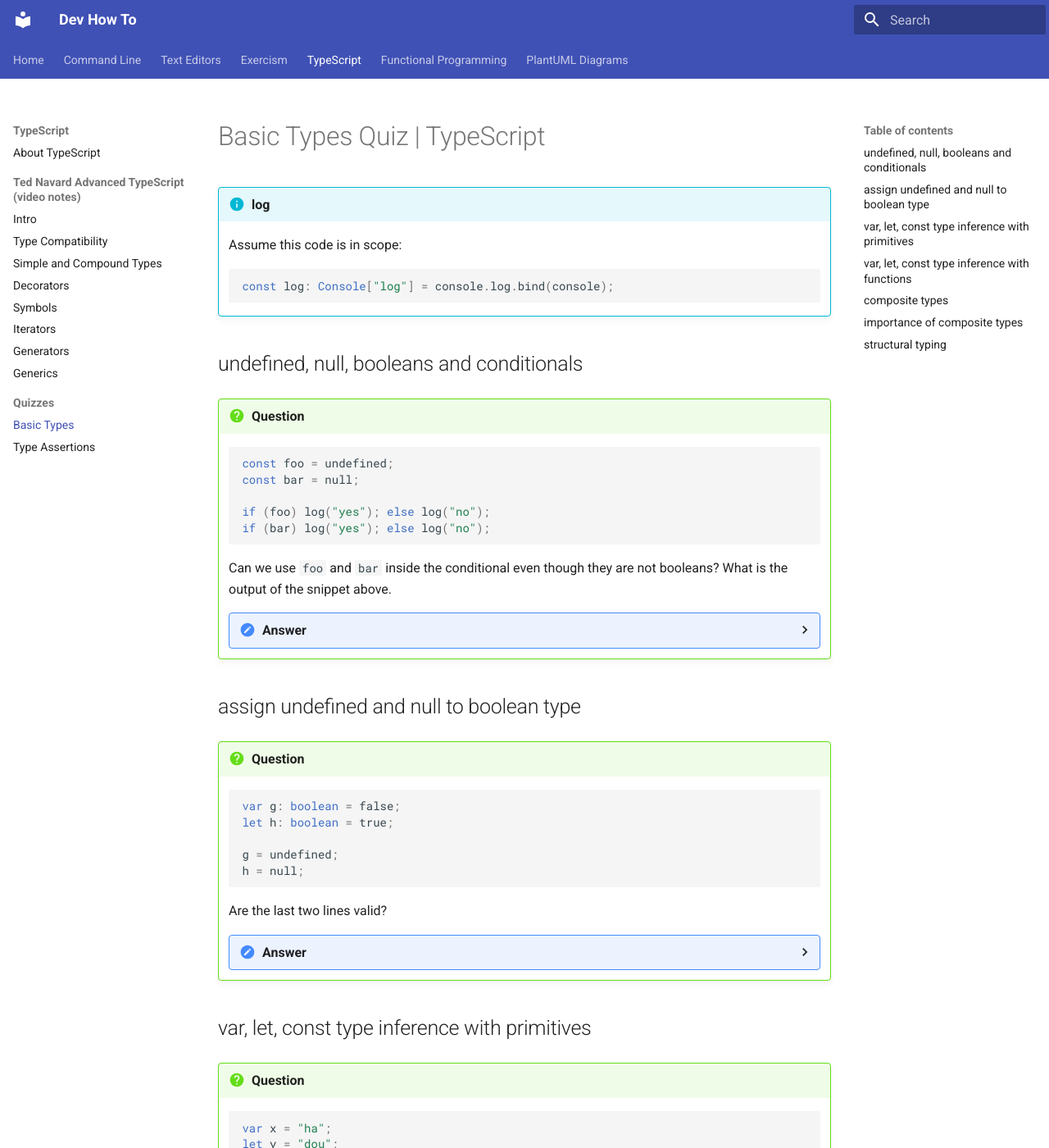
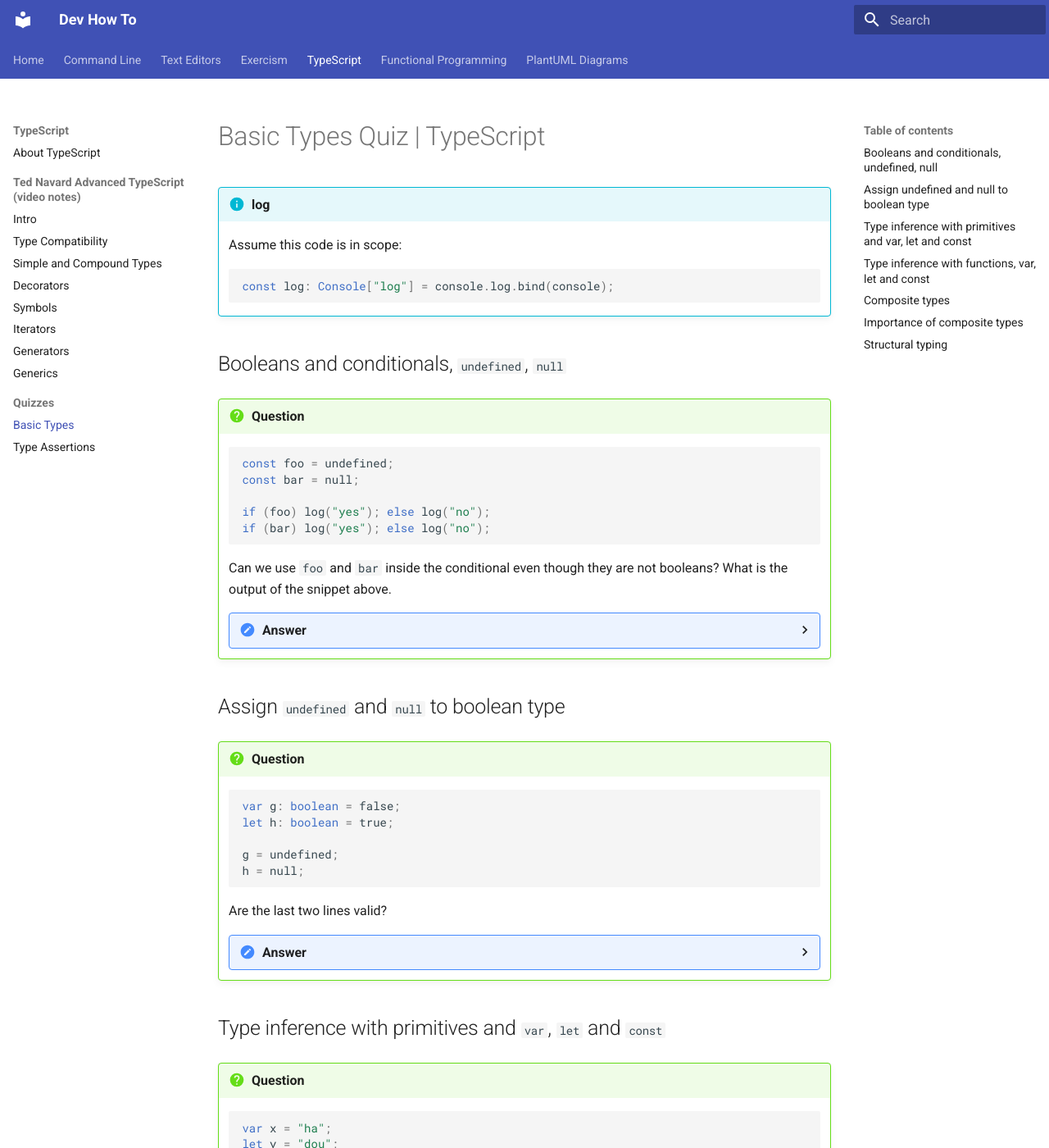
Before and after one commit to FernandoBasso/devhowto, an MkDocs documentation site: the page built from docs/typescript/quizzes/basic-types.md, in a window 1280 px wide and 1400 px high. Shown: the whole window at 82% size. Built offline with MkDocs 1.6.1 and Material for MkDocs 9.7.7, drawn with Linux system fonts in a browser that asks for light colours; some of the changed text lies outside the part shown.

Commit message:
typescript: Update titles for basic types quiz

````diff
--- a/docs/typescript/quizzes/basic-types.md
+++ b/docs/typescript/quizzes/basic-types.md
@@ -8,7 +8,7 @@
     const log: Console["log"] = console.log.bind(console);
     ```
 
-## undefined, null, booleans and conditionals
+## Booleans and conditionals, `undefined`, `null`
 
 !!! question
 
@@ -39,7 +39,7 @@
         no
         ```
 
-## assign undefined and null to boolean type
+## Assign `undefined` and `null` to boolean type
 
 !!! question
 
@@ -63,7 +63,7 @@
 
         Sometimes `const` vs `let/var` causes types to be inferred differently, but not here. See the next question.
 
-## var, let, const type inference with primitives
+## Type inference with primitives and `var`, `let` and `const`
 
 !!! question
 
@@ -81,9 +81,9 @@
 
         The reason is that both `var` and `let` allow reassignment, so we could replace `x` and `y` with other strings, but because we used `const` for `z`, we can't possible change its value; its value will forever and ever be the particular string `"ken"` and that is why `z`'s type is inferred to be that particular literal type rather than the generic `string` type as with the other two cases.
 
-        - [TypeScript Playground](https://www.typescriptlang.org/play?#code/G4QwTgBAHhC8ECIAWIEG4BQB6LEID0B+DDAGwFMAXCATzkQBMB7AV3W1wOIwGMmA7AM7UAXvQQBrcv3Y48eIkA)
+        - [TS Playground](https://www.typescriptlang.org/play?#code/G4QwTgBAHhC8ECIAWIEG4BQB6LEID0B+DDAGwFMAXCATzkQBMB7AV3W1wOIwGMmA7AM7UAXvQQBrcv3Y48eIkA)
 
-## var, let, const type inference with functions
+## Type inference with functions, `var`, `let` and `const`
 
 !!! question
 
@@ -124,7 +124,7 @@
 
         - indexes and types of an array's elements
 
-## importance of composite types
+## Importance of composite types
 
 !!! question
 
@@ -134,7 +134,7 @@
 
         Because TypeScript uses a **structural type system**, which means the structure of types matter (instead of names of types, as in nominative typed languages, which means pretty much all other languages).
 
-## structural typing
+## Structural typing
 
 !!! question
 
````
Also changed, not shown: other parts of docs/typescript/quizzes/basic-types.md (+3 -3 lines).
